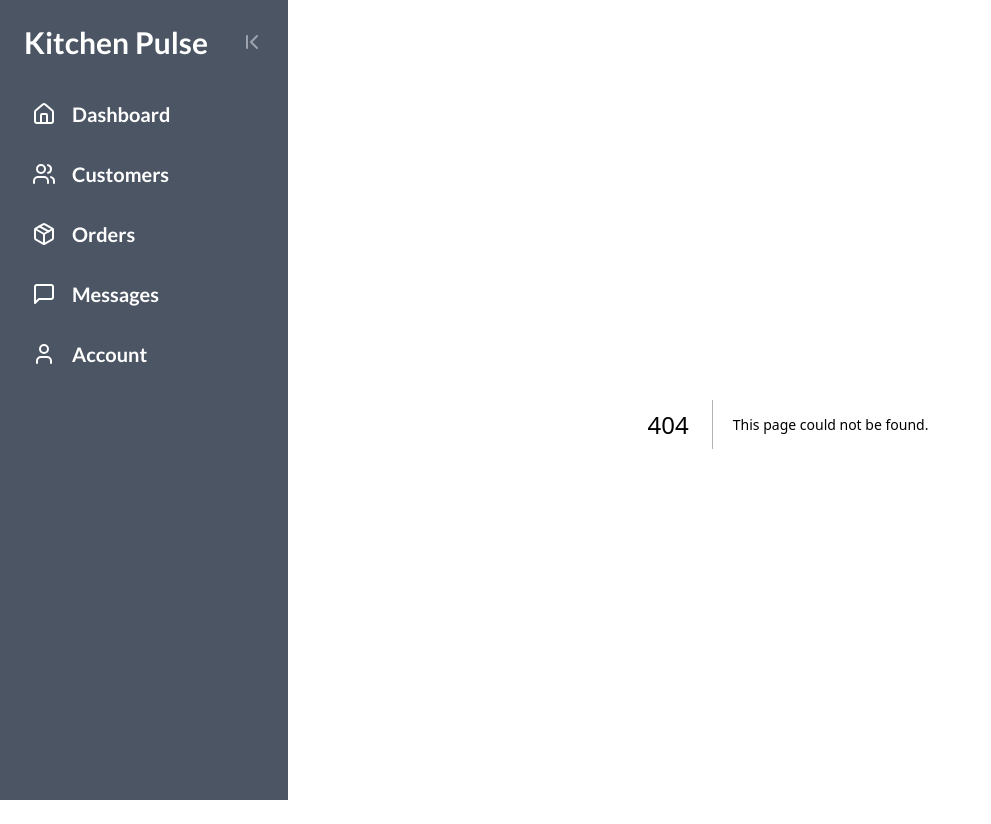
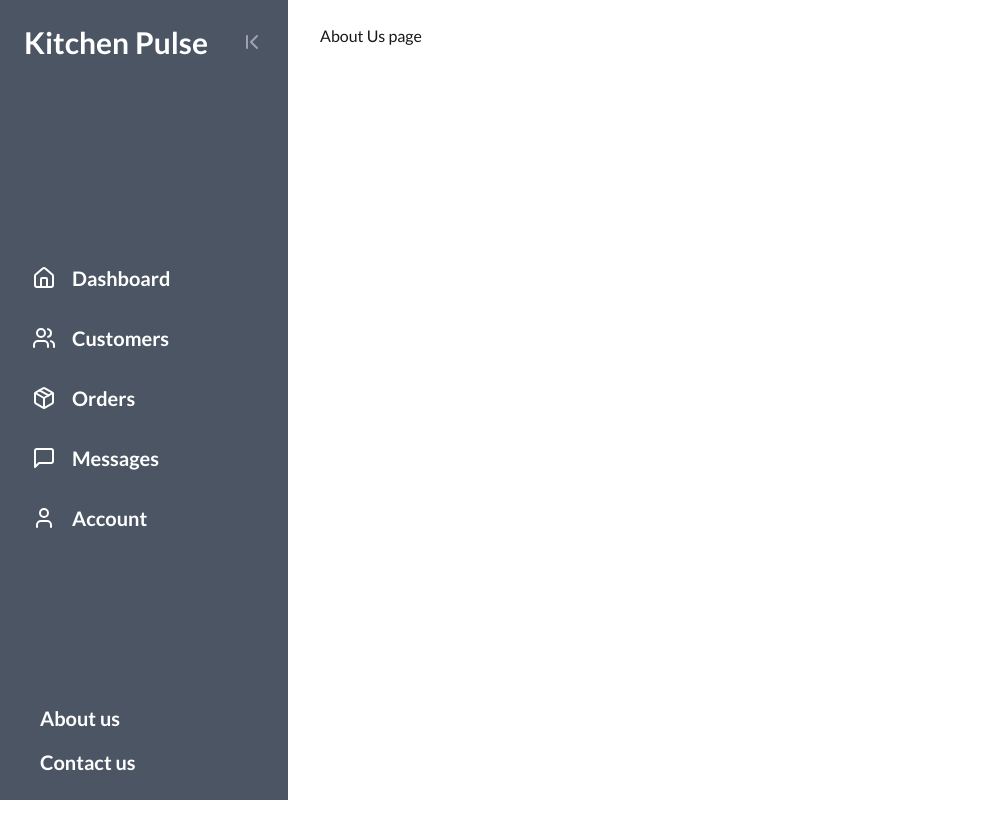
Before and after one commit to benAkehurst/kitchen-pulse-web, a Next.js app: page /about-us in a window 1280 px wide. Before the commit this address had no page. Shown: the whole page, without its empty margins (0-991 px from the left). After the commit the page ends 800 px from the top, so only its background shows below. Built offline with nearby package versions, Linux system fonts and the light colour scheme.

Commit message:
add about and contact to sidebar

```diff
--- /dev/null
+++ b/src/app/about-us/page.tsx
@@ -0,0 +1,3 @@
+export default function AboutUs() {
+  return <div>About Us page</div>;
+}
--- a/src/app/layout.tsx
+++ b/src/app/layout.tsx
@@ -40,8 +40,6 @@ export default function RootLayout({
             !isLoginPage && isSidebarOpen
               ? 'md:pl-80 md:pr-6'
               : 'md:pl-24 md:pr-6'
-          } ${
-            isLoginPage && !isSidebarOpen ? 'md:pl-0 pt-0 md:pr-6' : 'md:pr-6'
           }`}
         >
           {children}
--- a/src/app/page.tsx
+++ b/src/app/page.tsx
@@ -1,14 +1,16 @@
 'use client';
 
 import Login from '@/components/Auth';
+import Footer from '@/components/Footer';
 import RegisterCTA from '@/components/RegisterCTA';
 
 export default function LoginPage() {
   return (
-    <div className="flex flex-col items-center justify-center min-h-screen">
+    <div className="flex flex-col items-center justify-center">
       <h1 className="text-2xl font-bold mb-6">Welcome to Kitchen Pulse</h1>
       <RegisterCTA />
       <Login />
+      <Footer />
     </div>
   );
 }
--- a/src/components/Sidebar.tsx
+++ b/src/components/Sidebar.tsx
@@ -27,6 +27,11 @@ const links = [
   { href: '/account', label: 'Account', icon: User },
 ];
 
+const footer = [
+  { href: '/about-us', label: 'About us' },
+  { href: '/contact-us', label: 'Contact us' },
+];
+
 const Sidebar = ({ onToggle }: SidebarProps) => {
   const [isOpen, setIsOpen] = useState(false);
   const [isCollapsed, setIsCollapsed] = useState(false);
@@ -46,7 +51,7 @@ const Sidebar = ({ onToggle }: SidebarProps) => {
     <>
       {/* Desktop Sidebar */}
       <aside
-        className={`hidden md:flex flex-col bg-gray-600 text-white h-screen p-6 fixed left-0 top-0 transition-all duration-300 z-10 ${
+        className={`hidden md:flex flex-col justify-between bg-gray-600 text-white h-screen p-6 fixed left-0 top-0 transition-all duration-300 z-10 ${
           isCollapsed ? 'w-20' : 'w-72'
         }`}
       >
@@ -82,6 +87,20 @@ const Sidebar = ({ onToggle }: SidebarProps) => {
             ))}
           </ul>
         </nav>
+
+        <section className="justify-end">
+          <ul className="space-y-4">
+            {footer.map((item) => (
+              <li key={item.href}>
+                <Link href={item.href}>
+                  {!isCollapsed && (
+                    <span className="ml-4 text-xl font-bold">{item.label}</span>
+                  )}
+                </Link>
+              </li>
+            ))}
+          </ul>
+        </section>
       </aside>
 
       {/* Mobile Menu Button */}
```
Also changed, not shown: 1 other file (tests, documents, lock files or other folders).
